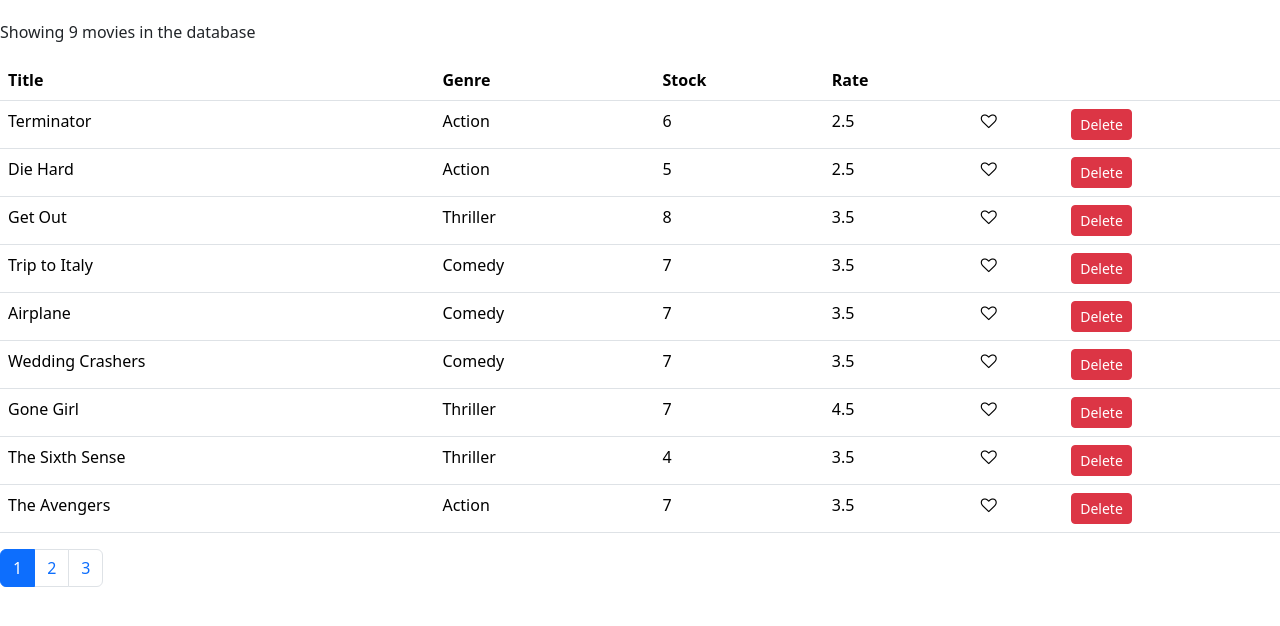
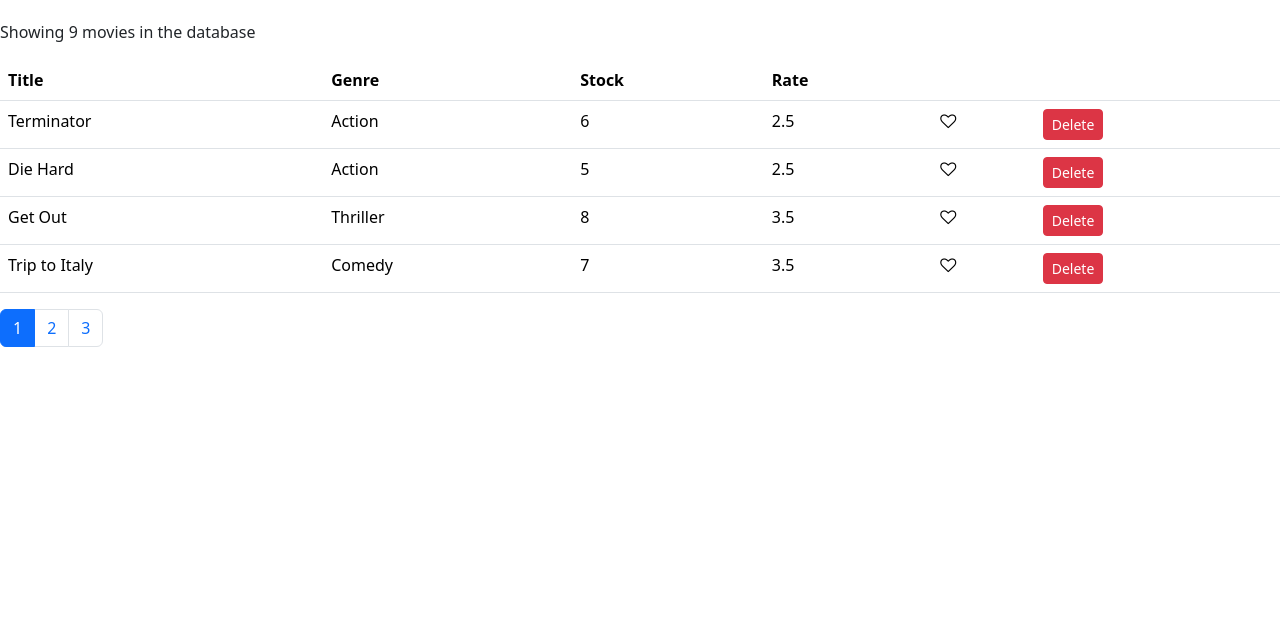
Before and after one commit to deezeddd/vidly, a React (Create React App) app: page / in a window 1280 px wide. Shown: the top 626 px of the page. Built offline with nearby package versions, Linux system fonts and the light colour scheme.

Commit message:
paginating data

```diff
--- a/src/components/movies.jsx
+++ b/src/components/movies.jsx
@@ -1,6 +1,7 @@
 // import react from 'react';
 import React, { Component } from "react";
 import { getMovies } from "../services/fakeMovieService";
+import { paginate } from "../utils/paginate";
 import Like from "./common/Liked";
 import Pagination from "./common/pagination";
 
@@ -29,9 +30,9 @@
 
   render() {
     const { length: count } = this.state.movies; //picking len proprty of movies , obj destructuring
-    const { pageSize, currentPage } = this.state;
+    const { pageSize, currentPage, movies: allMovies } = this.state;
     if (count === 0) return <p>There are no movies in the database</p>;
-
+    const movies = paginate(allMovies, currentPage, pageSize);
     return (
       <>
         <p>Showing {count} movies in the database</p>
@@ -47,7 +48,7 @@
             </tr>
           </thead>
           <tbody>
-            {this.state.movies.map((movie) => (
+            {movies.map((movie) => (
               <tr key={movie._id}>
                 <td>{movie.title}</td>
                 <td>{movie.genre.name}</td>
--- /dev/null
+++ b/src/utils/paginate.js
@@ -0,0 +1,9 @@
+import _ from "lodash";
+
+export function paginate(items, pageNumber, pageSize) {
+    const startIndex = (pageNumber - 1) * pageSize;
+    return _(items).slice(startIndex).take(pageSize).value();
+
+    // _.slice(items,startIndex)
+    // _.take()
+}
```
